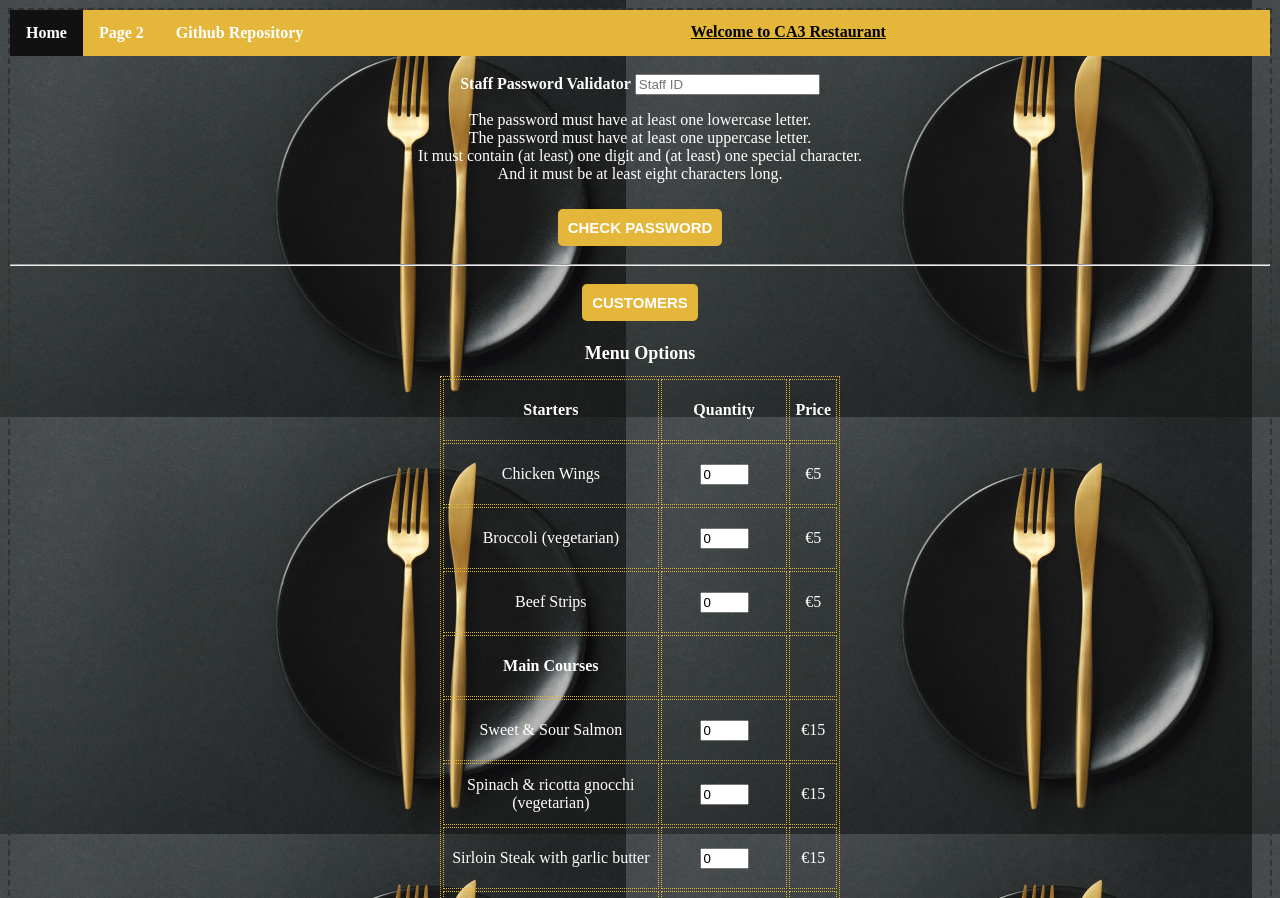
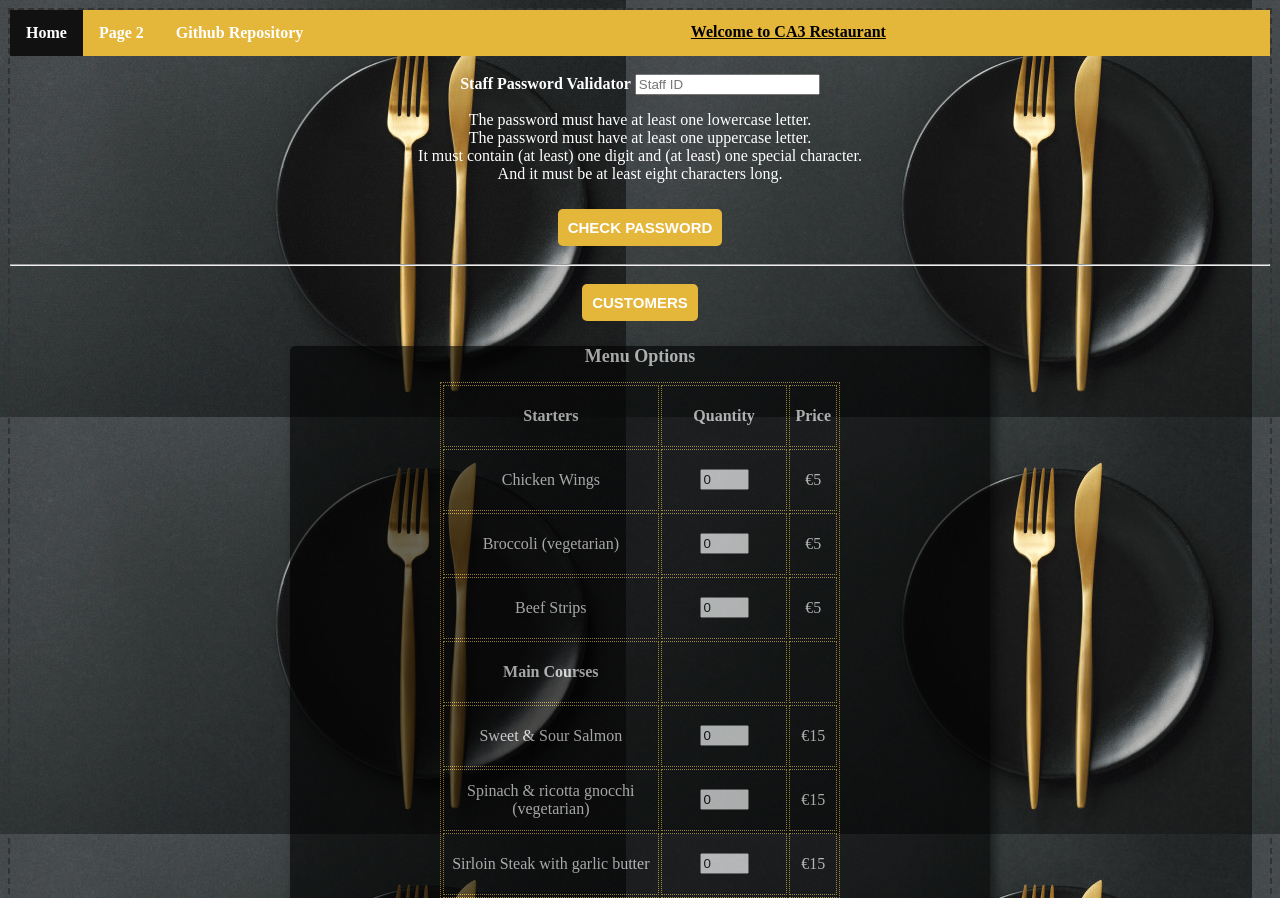
Before and after one commit to andreccgoncalves/CA3---Client-Side-Programming, a plain HTML site: page index.html in a window 1280 px wide. Shown: the top 898 px of the page. Drawn offline with Linux system fonts and the light colour scheme.

Commit message:
Update index.html

```diff
--- a/index.html
+++ b/index.html
@@ -26,6 +26,7 @@
   <label for="StaffID" id="lblStaff">Staff Password Validator</label>
   <input type="text" id="StaffID" placeholder="Staff ID"><br>
 
+
   <!--Rules for the password (REGEX)-->
   <p>The password must have at least one lowercase letter.</br>
     The password must have at least one uppercase letter.</br>
@@ -49,6 +50,8 @@
 
   <!--Menu options as table-->
   <!--Each item has its name, id and price (also size of the input box for the number of item)-->
+
+  <section class="menu">
 
   <h1>Menu Options</h1>
   <table class="center">
@@ -257,6 +260,8 @@
 
   </table>
 
+
+</section>
   <!--Footer-->
 
   <div class="footer fixed pt-sm-2 pt-md-4 pt-lg-5">
```
